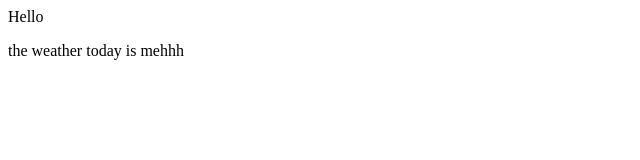
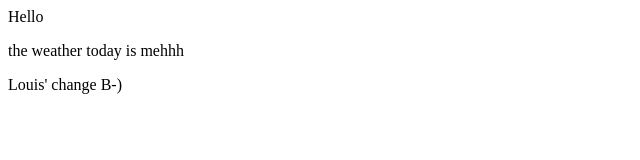
Before and after one commit to AhmedAGadir/git_session_prototype, a plain HTML site: page index.html in a window 1280 px wide. Shown: the whole page, without its empty margins (0-640 px from the left). Drawn offline with Linux system fonts and the light colour scheme.

Commit message:
added Louis' change

```diff
--- a/index.html
+++ b/index.html
@@ -1,2 +1,3 @@
 <div>Hello</div>
 <p>the weather today is mehhh</p>
+<p>Louis' change B-)</p>
```
